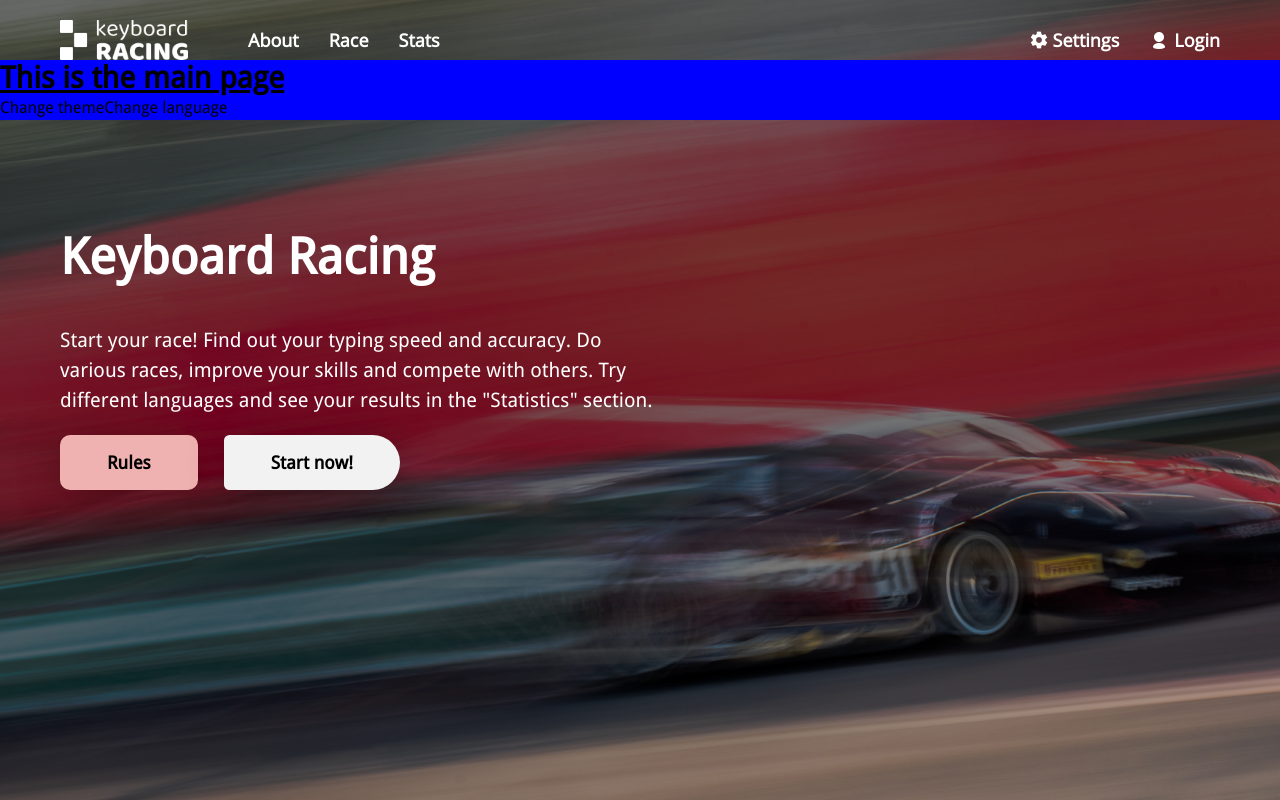
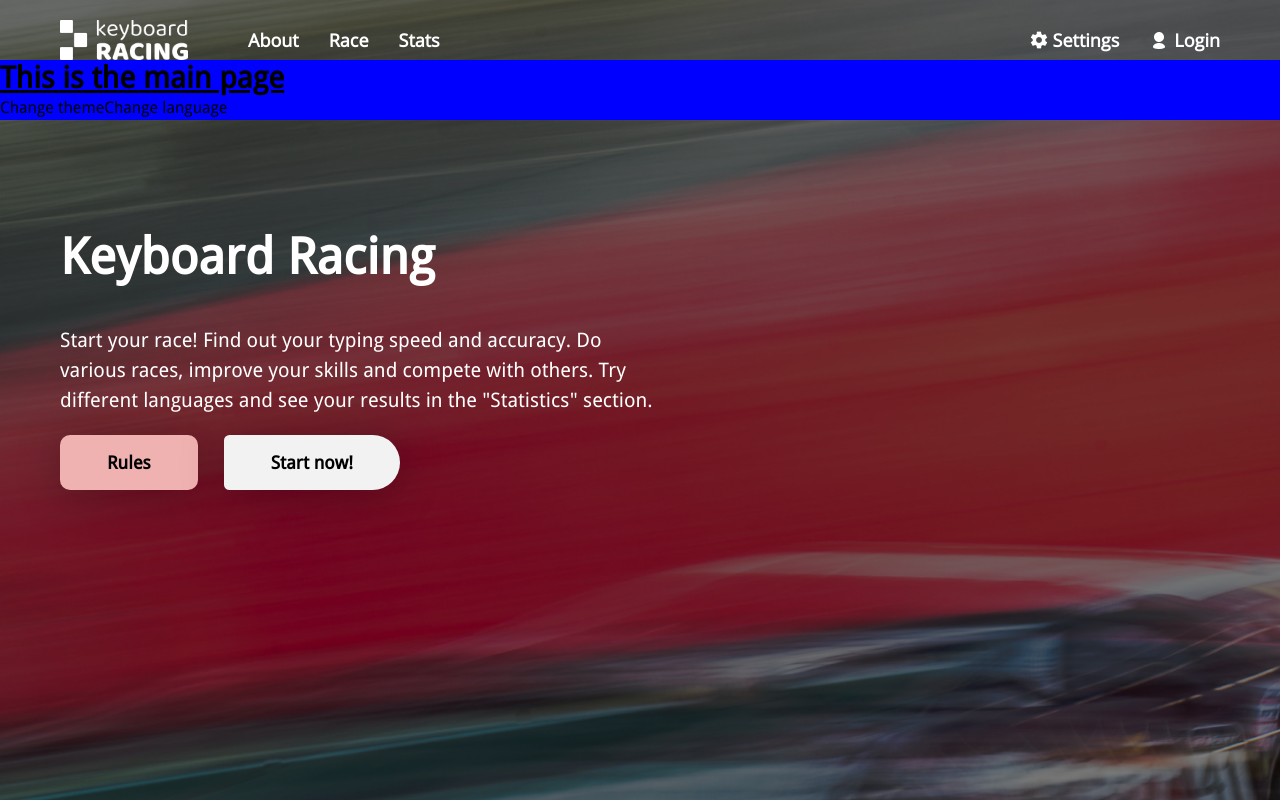
Before and after one commit to sanich123/keyboardTrainer, a React (Create React App) app: page / in a window 1280 px wide. Shown: the top 800 px of the page. Built offline with nearby package versions, Linux system fonts and the light colour scheme.

Commit message:
fix: change property of height main page

```diff
--- a/src/components/header/header.tsx
+++ b/src/components/header/header.tsx
@@ -38,7 +38,7 @@ function Settings() {
       <img src={isLight ? SettingsLight : SettingsDarck}
         alt="settings" className="mr-[5px]"
       />
-      <p>{isRu ? 'Настройки' : 'Settings'}</p>
+      <p className="hover:text-[#E21022]">{isRu ? 'Настройки' : 'Settings'}</p>
     </div>
   );
 }
@@ -53,7 +53,7 @@ function LoginNavigation() {
       <img src={isLight ? PersonLight : PersonDarck}
         alt="settings" className="mr-[5px]"
       />
-      <p>{isRu ? 'Войти' : 'Login'}</p>
+      <p className="hover:text-[#E21022]">{isRu ? 'Войти' : 'Login'}</p>
     </div>
   );
 }
--- a/src/pages/create-main.scss
+++ b/src/pages/create-main.scss
@@ -1,3 +1,3 @@
 .mainpage-div {
-  height: 100vh;
+  height: 100%;
 }
```
